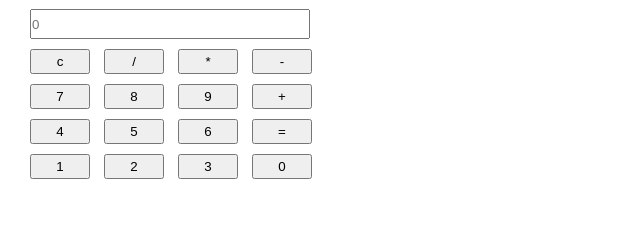
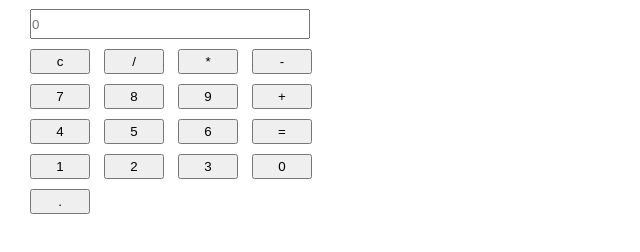
Before and after one commit to Darrell-dev/calculator, a plain HTML site: page index.html in a window 1280 px wide. Shown: the part 58-310 px from the top of the page, without its empty margins (0-640 px from the left). Drawn offline with Linux system fonts and the light colour scheme.

Commit message:
added dot button

```diff
--- a/index.html
+++ b/index.html
@@ -31,6 +31,7 @@
     <button onclick="displayToScreen(3)">3</button>
     <button onclick="displayToScreen(0)">0</button>
     <br>
+    <button onclick="displayToScreen('.')">.</button>
     <script src="./js/main.js"></script>
 </body>
 </html>
```
